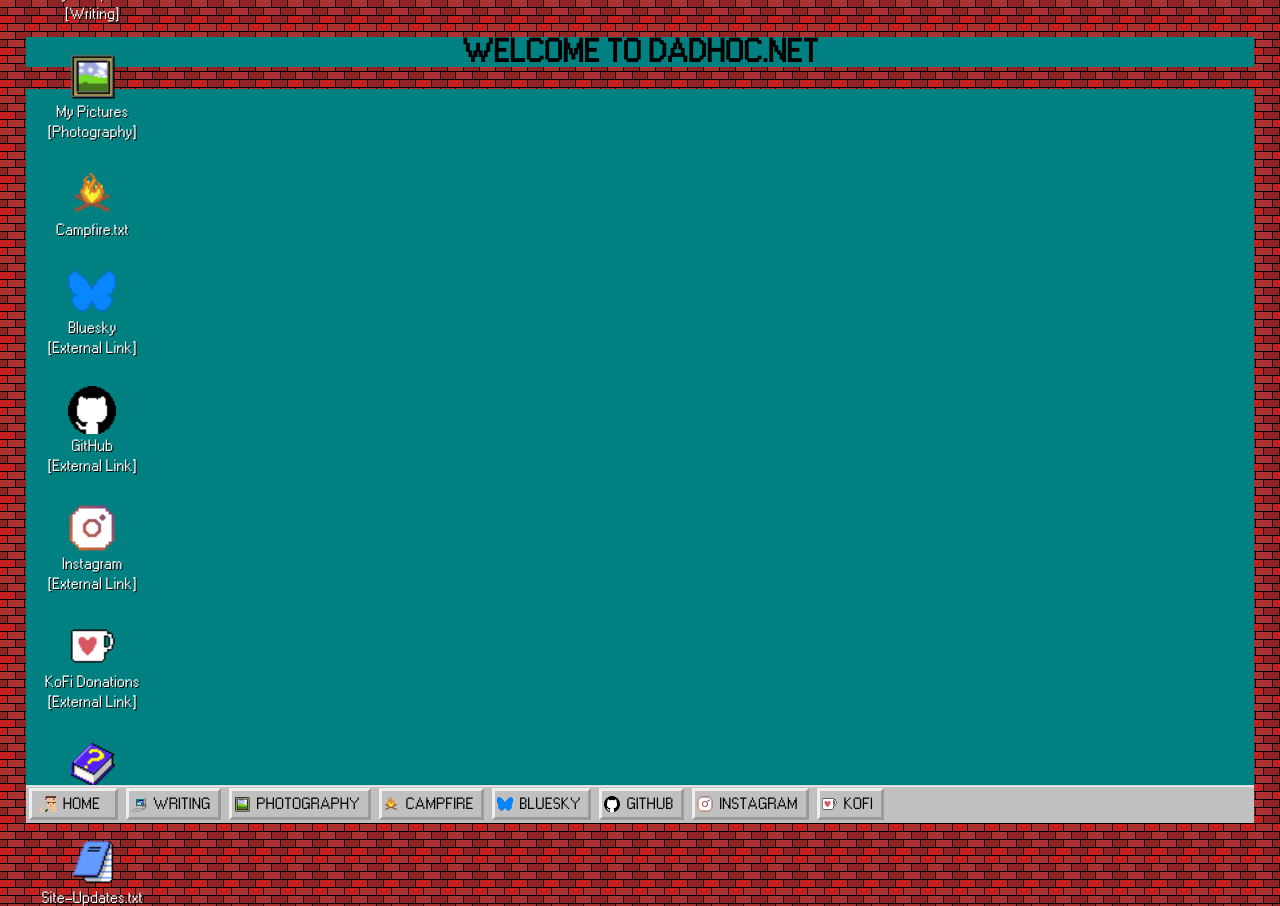
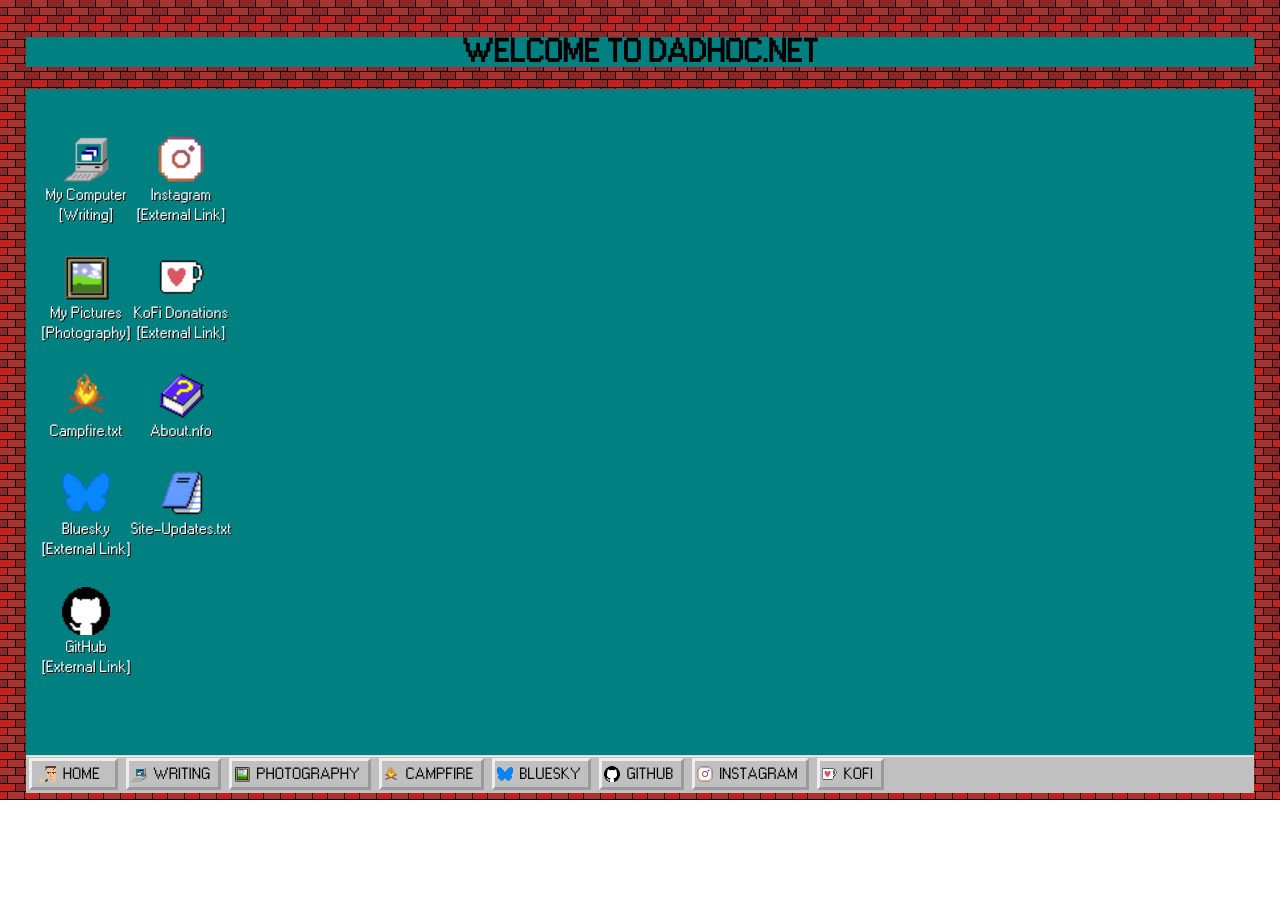
Before and after one commit to dadhoc/dadhoc.github.io, a website: page desktop.html in a window 1280 px wide. After the commit the page ends 800 px from the top, so only its background shows below. Drawn offline with Linux system fonts and the light colour scheme; files whose address does not match are found by name.

Commit message:
fixed desktop wrap

```diff
--- a/styles/components/desktop/_desktop.scss
+++ b/styles/components/desktop/_desktop.scss
@@ -29,7 +29,7 @@
       flex-direction: column;
       align-items: center;
       justify-content: center;
-      //flex-wrap: wrap;
+      flex-wrap: wrap;
       padding: 1rem;
       max-height: 75vh;
       margin: auto;
```
Also changed, not shown: styles/components/desktop/style.css.
